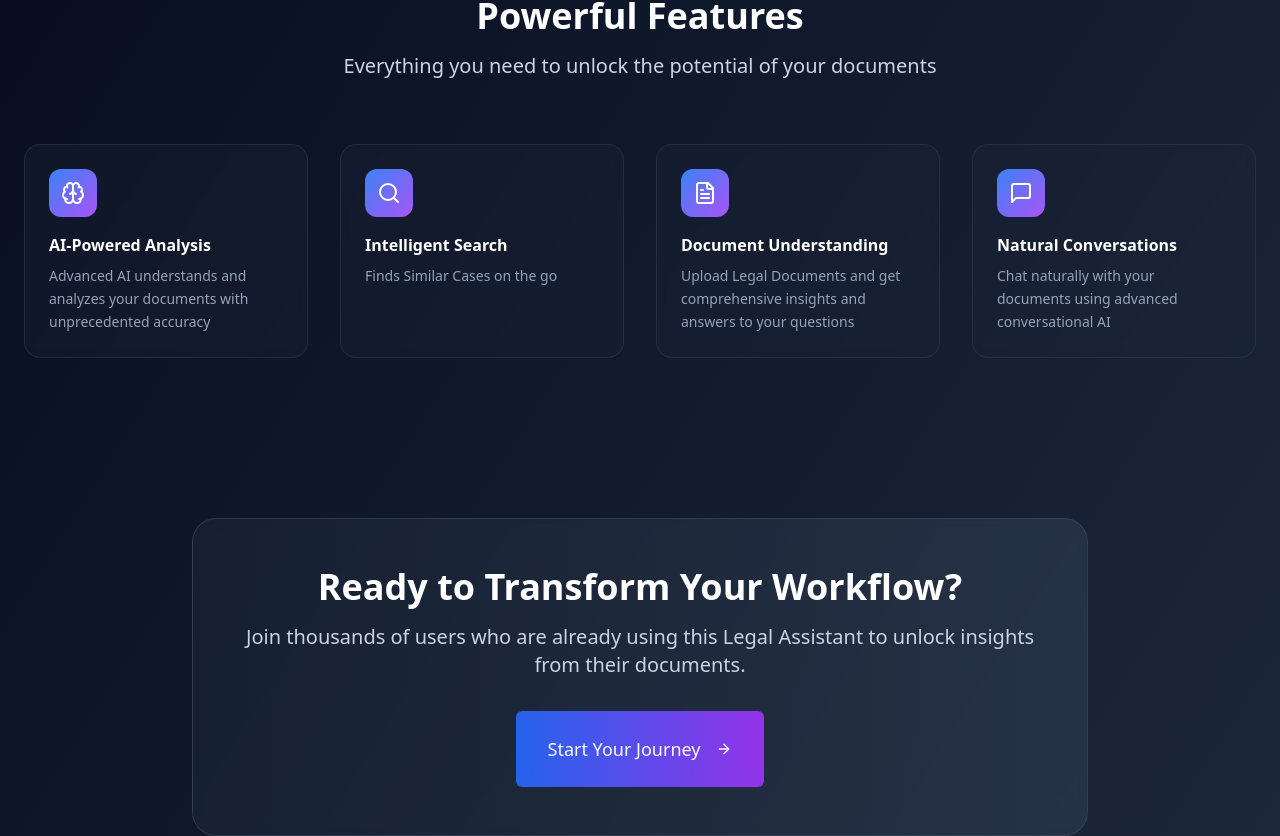
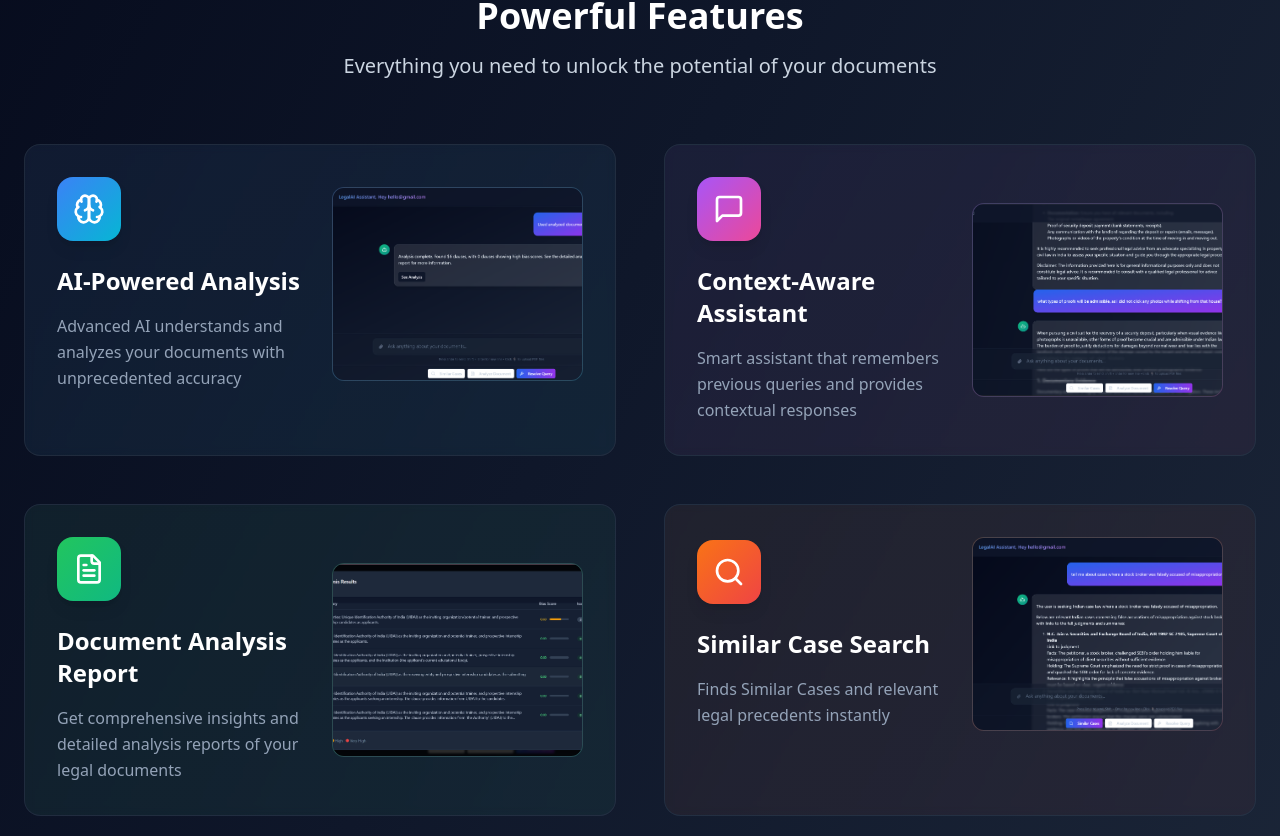
Before and after one commit to Aayush1Singh/legal-front, a React (Vite) app: page / in a window 1280 px wide. Shown: the part 986-1822 px from the top of the page. Built offline with nearby package versions, Linux system fonts and the light colour scheme; no server answers.

Commit message:
Add images to landing page
Added images to the home page, implemented lazy loading, and made them colorful and interactive.

```diff
--- a/src/pages/Home.tsx
+++ b/src/pages/Home.tsx
@@ -1,4 +1,5 @@
-import React from "react";
+
+import React, { lazy, Suspense } from "react";
 import { Button } from "@/components/ui/button";
 import {
   Brain,
@@ -12,6 +13,18 @@ import {
 import { useNavigate } from "react-router-dom";
 import Seo from "@/components/Seo";
 
+// Lazy load images for better performance
+const LazyImage = lazy(() => Promise.resolve({
+  default: ({ src, alt, className }: { src: string; alt: string; className?: string }) => (
+    <img
+      src={src}
+      alt={alt}
+      className={className}
+      loading="lazy"
+    />
+  )
+}));
+
 const Home: React.FC = () => {
   const navigate = useNavigate();
 
@@ -21,23 +34,30 @@ const Home: React.FC = () => {
       title: "AI-Powered Analysis",
       description:
         "Advanced AI understands and analyzes your documents with unprecedented accuracy",
+      image: "/png-1.png",
+      gradient: "from-blue-500 to-cyan-500"
+    },
+    {
+      icon: MessageSquare,
+      title: "Context-Aware Assistant",
+      description: "Smart assistant that remembers previous queries and provides contextual responses",
+      image: "/png-2.png",
+      gradient: "from-purple-500 to-pink-500"
+    },
+    {
+      icon: FileText,
+      title: "Document Analysis Report",
+      description:
+        "Get comprehensive insights and detailed analysis reports of your legal documents",
+      image: "/png-3.png",
+      gradient: "from-green-500 to-emerald-500"
     },
     {
       icon: Search,
-      title: "Intelligent Search",
-      description: "Finds Similar Cases on the go",
-    },
-    {
-      icon: FileText,
-      title: "Document Understanding",
-      description:
-        "Upload Legal Documents and get comprehensive insights and answers to your questions",
-    },
-    {
-      icon: MessageSquare,
-      title: "Natural Conversations",
-      description:
-        "Chat naturally with your documents using advanced conversational AI",
+      title: "Similar Case Search",
+      description: "Finds Similar Cases and relevant legal precedents instantly",
+      image: "/png-4.png",
+      gradient: "from-orange-500 to-red-500"
     },
   ];
 
@@ -155,7 +175,7 @@ const Home: React.FC = () => {
           </div>
         </section>
 
-        {/* Features Section */}
+        {/* Features Section with Images */}
         <section className="px-6 py-20">
           <div className="max-w-7xl mx-auto">
             <div className="text-center mb-16">
@@ -167,21 +187,53 @@ const Home: React.FC = () => {
               </p>
             </div>
 
-            <div className="grid grid-cols-1 md:grid-cols-2 lg:grid-cols-4 gap-8">
+            <div className="grid grid-cols-1 lg:grid-cols-2 gap-12">
               {features.map((feature, index) => (
                 <div
                   key={index}
-                  className="bg-slate-800/30 border border-slate-700/50 rounded-2xl p-6 backdrop-blur-sm hover:bg-slate-800/50 transition-all duration-300 group"
+                  className="group relative overflow-hidden bg-slate-800/30 border border-slate-700/50 rounded-2xl backdrop-blur-sm hover:bg-slate-800/50 transition-all duration-500 hover:scale-105 hover:shadow-2xl"
                 >
-                  <div className="w-12 h-12 bg-gradient-to-br from-blue-500 to-purple-500 rounded-xl flex items-center justify-center mb-4 group-hover:scale-110 transition-transform duration-300">
-                    <feature.icon className="w-6 h-6 text-white" />
+                  {/* Gradient overlay */}
+                  <div className={`absolute inset-0 bg-gradient-to-br ${feature.gradient} opacity-5 group-hover:opacity-10 transition-opacity duration-500`} />
+
+                  <div className="relative p-8">
+                    <div className="flex flex-col lg:flex-row gap-6 items-center">
+                      {/* Content */}
+                      <div className="flex-1 text-center lg:text-left">
+                        <div className={`w-16 h-16 bg-gradient-to-br ${feature.gradient} rounded-2xl flex items-center justify-center mb-6 mx-auto lg:mx-0 group-hover:scale-110 transition-transform duration-300 shadow-lg`}>
+                          <feature.icon className="w-8 h-8 text-white" />
+                        </div>
+                        <h3 className="text-2xl font-bold text-white mb-4 group-hover:bg-gradient-to-r group-hover:from-white group-hover:to-gray-300 group-hover:bg-clip-text group-hover:text-transparent transition-all duration-300">
+                          {feature.title}
+                        </h3>
+                        <p className="text-slate-400 text-base leading-relaxed group-hover:text-slate-300 transition-colors duration-300">
+                          {feature.description}
+                        </p>
+                      </div>
+
+                      {/* Image */}
+                      <div className="flex-1 max-w-md">
+                        <div className="relative group/image">
+                          <div className={`absolute inset-0 bg-gradient-to-br ${feature.gradient} rounded-xl opacity-20 group-hover/image:opacity-30 transition-opacity duration-300`} />
+                          <div className="relative overflow-hidden rounded-xl border border-slate-600/50 group-hover/image:border-slate-500/70 transition-colors duration-300">
+                            <Suspense fallback={
+                              <div className="w-full h-48 bg-slate-700/50 animate-pulse rounded-xl flex items-center justify-center">
+                                <div className="w-8 h-8 border-2 border-slate-400 border-t-transparent rounded-full animate-spin" />
+                              </div>
+                            }>
+                              <LazyImage
+                                src={feature.image}
+                                alt={feature.title}
+                                className="w-full h-48 object-cover group-hover/image:scale-110 transition-transform duration-500 filter group-hover/image:brightness-110"
+                              />
+                            </Suspense>
+                          </div>
+                          {/* Glow effect */}
+                          <div className={`absolute -inset-1 bg-gradient-to-r ${feature.gradient} rounded-xl opacity-0 group-hover/image:opacity-20 blur transition-opacity duration-300 -z-10`} />
+                        </div>
+                      </div>
+                    </div>
                   </div>
-                  <h3 className="text-white font-semibold mb-2">
-                    {feature.title}
-                  </h3>
-                  <p className="text-slate-400 text-sm leading-relaxed">
-                    {feature.description}
-                  </p>
                 </div>
               ))}
             </div>
```
